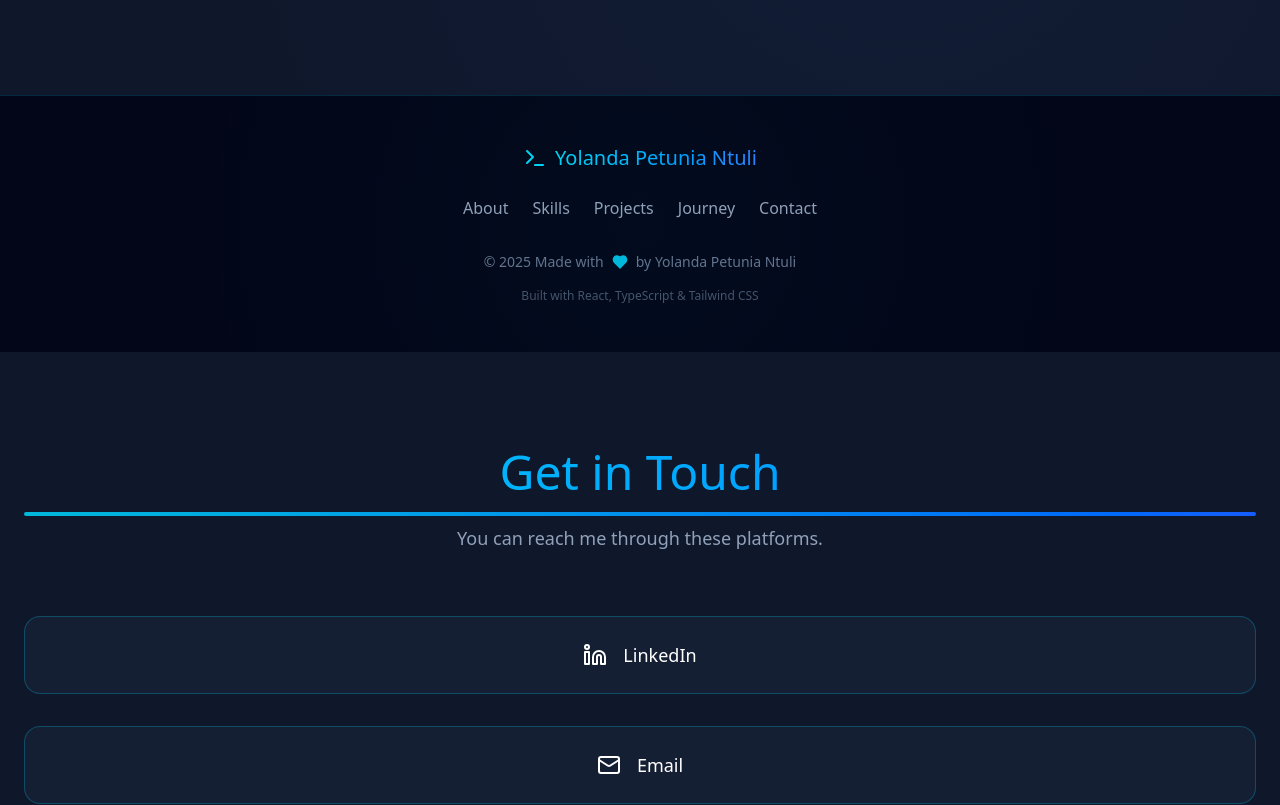
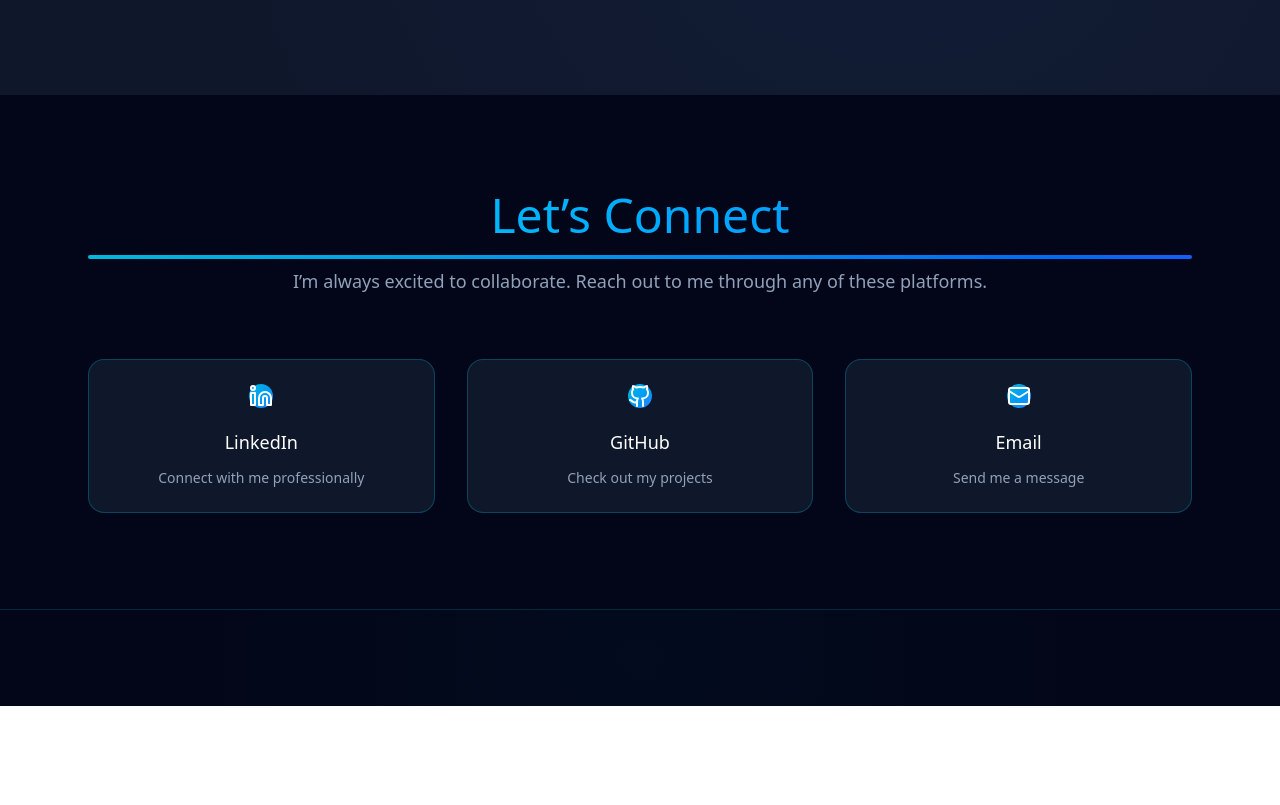
Before and after one commit to Landa21/Portfolio, a React (Vite) app: page / in a window 1280 px wide. Shown: the part 1995-2800 px from the top of the page. After the commit the page ends 2701 px from the top, so only its background shows below. Built offline with nearby package versions, Linux system fonts and the light colour scheme.

Commit message:
feat: add Hero,Contact,and Fooet components with smooth scrolling

```diff
--- a/src/App.tsx
+++ b/src/App.tsx
@@ -3,15 +3,16 @@ import { Hero } from './components/Hero';
 import { Projects } from './components/Projects';
 
 import { Footer } from './components/Footer';
-import { Contact } from './components/Contact';
+import { ContactSection } from './components/Contact';
 
 export default function App() {
   return (
     <div className="min-h-screen bg-slate-950 text-white">
       <Hero />
       <Projects />
+      <ContactSection />
       <Footer />
-      <Contact />
+
     </div>
   );
-}
+};
--- a/src/components/Contact.tsx
+++ b/src/components/Contact.tsx
@@ -1,36 +1,47 @@
-import React from 'react';
-import { motion } from 'motion/react';
-import { Linkedin, Mail } from 'lucide-react';
+import React from "react";
+import { motion } from "motion/react";
+import { Linkedin, Mail, Github } from "lucide-react";
 
-export function Contact() {
+export function ContactSection() {
   const contacts = [
     {
-      name: 'LinkedIn',
+      name: "LinkedIn",
       icon: <Linkedin className="w-6 h-6" />,
-      link: 'https://www.linkedin.com/in/your-profile/',
+      link: "https://www.linkedin.com/in/your-profile/",
+      description: "Connect with me professionally",
     },
     {
-      name: 'Email',
+      name: "GitHub",
+      icon: <Github className="w-6 h-6" />,
+      link: "https://github.com/your-username",
+      description: "Check out my projects",
+    },
+    {
+      name: "Email",
       icon: <Mail className="w-6 h-6" />,
-      link: 'mailto:your.email@example.com',
+      link: "mailto:your.email@example.com",
+      description: "Send me a message",
     },
   ];
 
   return (
-    <section className="relative py-24 bg-slate-900 overflow-hidden">
+    <section
+      id="contact"
+      className="relative py-24 bg-slate-950 overflow-hidden"
+    >
       {/* Animated background gradients */}
       <motion.div
-        className="absolute inset-0 bg-[radial-gradient(circle,rgba(6,182,212,0.05),transparent)]"
+        className="absolute inset-0 bg-[radial-gradient(circle,rgba(6,182,212,0.03),transparent)]"
         animate={{ x: [0, 50, 0], y: [0, 30, 0] }}
-        transition={{ repeat: Infinity, duration: 25, ease: 'easeInOut' }}
+        transition={{ repeat: Infinity, duration: 25, ease: "easeInOut" }}
       />
       <motion.div
-        className="absolute inset-0 bg-[radial-gradient(circle,rgba(59,130,246,0.05),transparent)]"
+        className="absolute inset-0 bg-[radial-gradient(circle,rgba(59,130,246,0.03),transparent)]"
         animate={{ x: [0, -50, 0], y: [0, -30, 0] }}
-        transition={{ repeat: Infinity, duration: 30, ease: 'easeInOut' }}
+        transition={{ repeat: Infinity, duration: 30, ease: "easeInOut" }}
       />
 
-      <div className="relative z-10 max-w-3xl mx-auto px-6 sm:px-6 lg:px-8 text-center">
+      <div className="relative z-10 max-w-6xl mx-auto px-6 sm:px-6 lg:px-8 text-center">
         {/* Header */}
         <motion.div
           initial={{ opacity: 0, y: 50 }}
@@ -40,16 +51,17 @@ export function Contact() {
           className="mb-16"
         >
           <h2 className="text-4xl md:text-5xl font-bold bg-clip-text text-transparent bg-gradient-to-r from-cyan-400 to-blue-500">
-            Get in Touch
+            Let’s Connect
           </h2>
           <div className="w-24 h-1 bg-gradient-to-r from-cyan-500 to-blue-600 mx-auto mt-4 mb-2 rounded-full" />
           <p className="text-slate-400 text-lg">
-            You can reach me through these platforms.
+            I’m always excited to collaborate. Reach out to me through any of
+            these platforms.
           </p>
         </motion.div>
 
         {/* Contact cards */}
-        <div className="grid grid-cols-1 sm:grid-cols-2 gap-8">
+        <div className="grid grid-cols-1 sm:grid-cols-2 md:grid-cols-3 gap-8">
           {contacts.map((contact, index) => (
             <motion.a
               key={index}
@@ -61,12 +73,17 @@ export function Contact() {
               viewport={{ once: true }}
               transition={{ duration: 0.6, delay: index * 0.15 }}
               whileHover={{ scale: 1.05, y: -4 }}
-              className="relative group bg-slate-800/50 backdrop-blur-md border border-cyan-500/30 rounded-2xl p-6 flex items-center justify-center gap-4 shadow-lg text-white font-semibold transition-all hover:shadow-cyan-500/40"
+              className="relative group bg-slate-800/50 backdrop-blur-md border border-cyan-500/30 rounded-2xl p-6 flex flex-col items-center justify-center gap-3 shadow-lg text-white font-semibold transition-all hover:shadow-cyan-500/40"
             >
-              {contact.icon}
-              <span className="text-lg group-hover:text-cyan-400 transition-colors">{contact.name}</span>
-
-              {/* Hover gradjient overlay */}
+              <div className="flex items-center justify-center w-12 h-12 mb-2 rounded-full bg-gradient-to-br from-cyan-500 to-blue-500 text-white">
+                {contact.icon}
+              </div>
+              <span className="text-lg group-hover:text-cyan-400 transition-colors">
+                {contact.name}
+              </span>
+              <p className="text-slate-400 text-sm text-center">
+                {contact.description}
+              </p>
               <motion.div
                 className="absolute inset-0 rounded-2xl pointer-events-none bg-gradient-to-r from-cyan-500/10 to-blue-500/10 opacity-0 group-hover:opacity-100 transition-opacity"
               />
--- a/src/components/Footer.tsx
+++ b/src/components/Footer.tsx
@@ -17,38 +17,12 @@ export function Footer() {
           transition={{ duration: 0.6 }}
           className="text-center"
         >
-          {/* Logo/Brand */}
-          <div className="flex items-center justify-center gap-2 mb-6">
-            <Terminal className="w-6 h-6 text-cyan-400" />
-            <span className="text-xl bg-gradient-to-r from-cyan-400 to-blue-500 bg-clip-text text-transparent">
-              Yolanda Petunia Ntuli
-            </span>
-          </div>
 
-          {/* Navigation */}
-          <nav className="flex flex-wrap justify-center gap-6 mb-8">
-            {['About', 'Skills', 'Projects', 'Journey', 'Contact'].map((item) => (
-              <a
-                key={item}
-                href={`#${item.toLowerCase()}`}
-                className="text-slate-400 hover:text-cyan-400 transition-colors"
-              >
-                {item}
-              </a>
-            ))}
-          </nav>
 
-          {/* Copyright */}
-          <div className="flex items-center justify-center gap-2 text-slate-500 text-sm">
-            <span>© {currentYear} Made with</span>
-            <Heart className="w-4 h-4 text-cyan-500 fill-cyan-500" />
-            <span>by Yolanda Petunia Ntuli</span>
-          </div>
 
-          {/* Tech stack note */}
-          <p className="text-slate-600 text-xs mt-4">
-            Built with React, TypeScript & Tailwind CSS
-          </p>
+
+
+
         </motion.div>
       </div>
     </footer>
```
